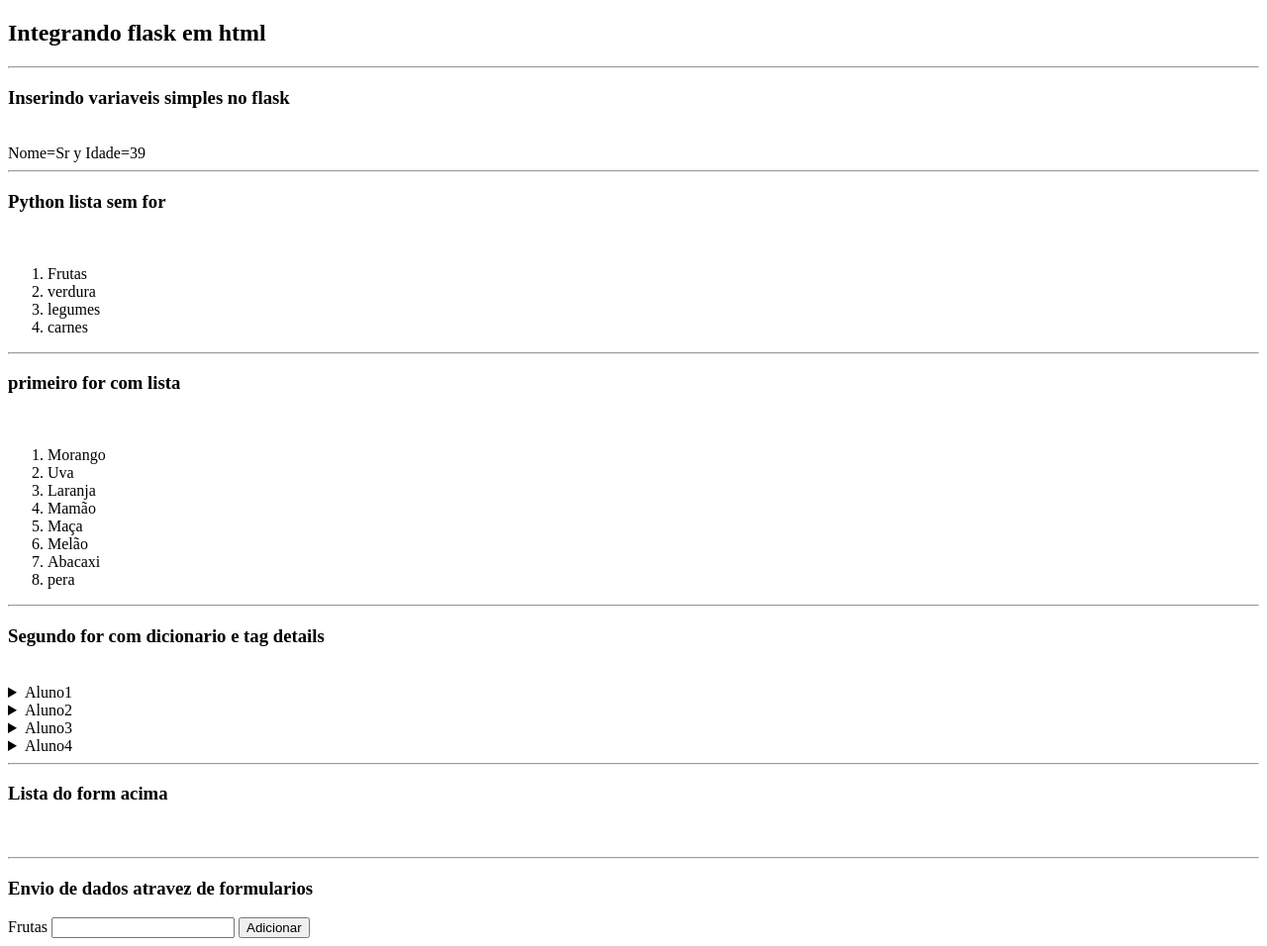
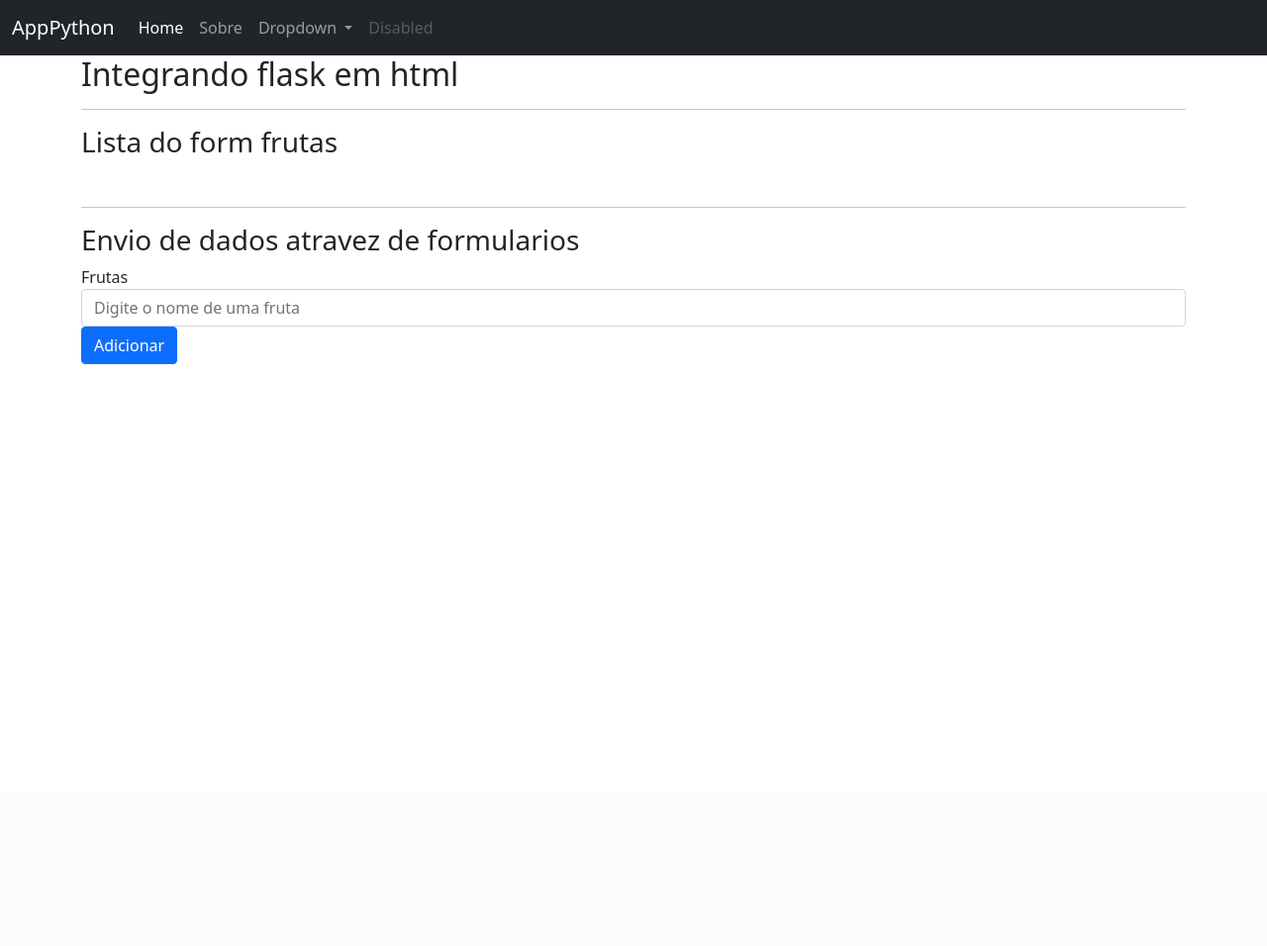
Before and after one commit to drlink/flaskapp, a Flask app: page / in a window 1280 px wide. Shown: the whole page at 99% size. After the commit the page ends 368 px from the top, so only its background shows below. Run offline with Flask 2, Linux system fonts and the light colour scheme.

Commit message:
atualização inserção de comunicação para api

```diff
--- a/app.py
+++ b/app.py
@@ -5,6 +5,7 @@ app = Flask(__name__) #importa a classe Flask e define o parametro name dentro d
 
 #Recebimento de dados variavel global
 fruta2 = [] #variavel global para que o seu conteu não seja modificado a cada carregamento
+registros = []
 @app.route('/', methods=["GET", "POST"])
 # 127.0.0.1:5000
 def princ():
@@ -20,6 +21,11 @@ def princ():
             fruta2.append(request.form.get("input_form"))
     return render_template("index.html", nome=nome, idade=idade, feira=feira, frutas=frutas, notas=notas, fruta2=fruta2)
 
-@app.route('/sobre')
+
+@app.route('/sobre', methods=["GET", "POST"])
 def sobre():
-    return render_template('sobre.html')
+    # Recebendo dados - prestar atenção o nome do que se recebe e o nome do input e não da variavel
+    if request.method == "POST":
+        if request.form.get("aluno") and request.form.get("nota"):
+            registros.append({"aluno": request.form.get("aluno"), "nota": request.form.get("nota")})
+    return render_template("sobre.html", registros=registros)
--- /dev/null
+++ b/templates/base.html
@@ -0,0 +1,49 @@
+<!DOCTYPE html>
+<html>
+<head>
+	<meta charset="utf-8">
+	<meta name="viewport" content="width=device-width, initial-scale=1">
+	<title>AppPython</title>
+	<link rel="stylesheet" href="https://cdn.jsdelivr.net/npm/bootstrap@5.1.3/dist/css/bootstrap.min.css" integrity="sha384-1BmE4kWBq78iYhFldvKuhfTAU6auU8tT94WrHftjDbrCEXSU1oBoqyl2QvZ6jIW3" crossorigin="anonymous">
+</head>
+<body>
+    <nav class="navbar navbar-expand-lg navbar-dark bg-dark">
+	  <div class="container-fluid">
+	    <a class="navbar-brand" href="#">AppPython</a>
+	    <button class="navbar-toggler" type="button" data-bs-toggle="collapse" data-bs-target="#navbarSupportedContent" aria-controls="navbarSupportedContent" aria-expanded="false" aria-label="Toggle navigation">
+	      <span class="navbar-toggler-icon"></span>
+	    </button>
+	    <div class="collapse navbar-collapse" id="navbarSupportedContent">
+	      <ul class="navbar-nav me-auto mb-2 mb-lg-0">
+	        <li class="nav-item">
+	          <a class="nav-link active" aria-current="page" href="{{url_for('princ')}}">Home</a>
+	        </li>
+	        <li class="nav-item">
+	          <a class="nav-link" href="{{url_for('sobre')}}">Sobre</a>
+	        </li>
+	        <li class="nav-item dropdown">
+	          <a class="nav-link dropdown-toggle" href="#" id="navbarDropdown" role="button" data-bs-toggle="dropdown" aria-expanded="false">
+	            Dropdown
+	          </a>
+	          <ul class="dropdown-menu" aria-labelledby="navbarDropdown">
+	            <li><a class="dropdown-item" href="#">Action</a></li>
+	            <li><a class="dropdown-item" href="#">Another action</a></li>
+	            <li><hr class="dropdown-divider"></li>
+	            <li><a class="dropdown-item" href="#">Something else here</a></li>
+	          </ul>
+	        </li>
+	        <li class="nav-item">
+	          <a class="nav-link disabled">Disabled</a>
+	        </li>
+	      </ul>
+	    </div>
+	  </div>
+	</nav>
+	<div class="container">
+    {% block conteudo %}
+    {% endblock conteudo %}
+    </div>
+
+	<script src="https://cdn.jsdelivr.net/npm/bootstrap@5.1.3/dist/js/bootstrap.bundle.min.js" integrity="sha384-ka7Sk0Gln4gmtz2MlQnikT1wXgYsOg+OMhuP+IlRH9sENBO0LRn5q+8nbTov4+1p" crossorigin="anonymous"></script>
+</body>
+</html>
--- a/templates/index.html
+++ b/templates/index.html
@@ -1,13 +1,10 @@
-<!DOCTYPE html>
-<html lang="en">
-<head>
-    <meta charset="UTF-8">
-    <title>Teste python</title>
-</head>
-<body>
+{% extends 'base.html' %}
+#codigo para estender uma pagina html base
+#inicio do bloco de condigo , indicado na pagina html base
+{% block conteudo %}
 <h2>Integrando flask em html</h2>
 <hr>
-<h3>Inserindo variaveis simples no flask</h3>
+<!--<h3>Inserindo variaveis simples no flask</h3>
 <br>
 Nome={{nome}}
 Idade={{idade}}
@@ -38,21 +35,20 @@ Idade={{idade}}
          </details>
     {% endfor %}
 <hr>
-
-<h3>Lista do form acima</h3>
+-->
+<h3>Lista do form frutas</h3>
 <br>
-<ol>
+<ul class="list-group">
     {% for item in fruta2 %}
-         <li>{{item}}</li>
+         <li class="list-group-item">{{item}}</li>
     {% endfor %}
-</ol>
+</ul>
 <hr>
 <h3>Envio de dados atravez de formularios</h3>
 <form action="{{url_for('princ')}}" method="POST">
     <label>Frutas</label>
-    <input type="text" name="input_form">
-    <button>Adicionar</button>
+    <input class="form-control" type="text" name="input_form" id="exemploFruta" placeholder="Digite o nome de uma fruta">
+    <button class="btn btn-primary">Adicionar</button>
 </form>
-
-</body>
-</html>
+<br>
+{% endblock conteudo %} #Indica o fim do bloco de codigo que sera inserido na pagina html base
```
Also changed, not shown: templates/sobre.html (+36 -10 lines).
